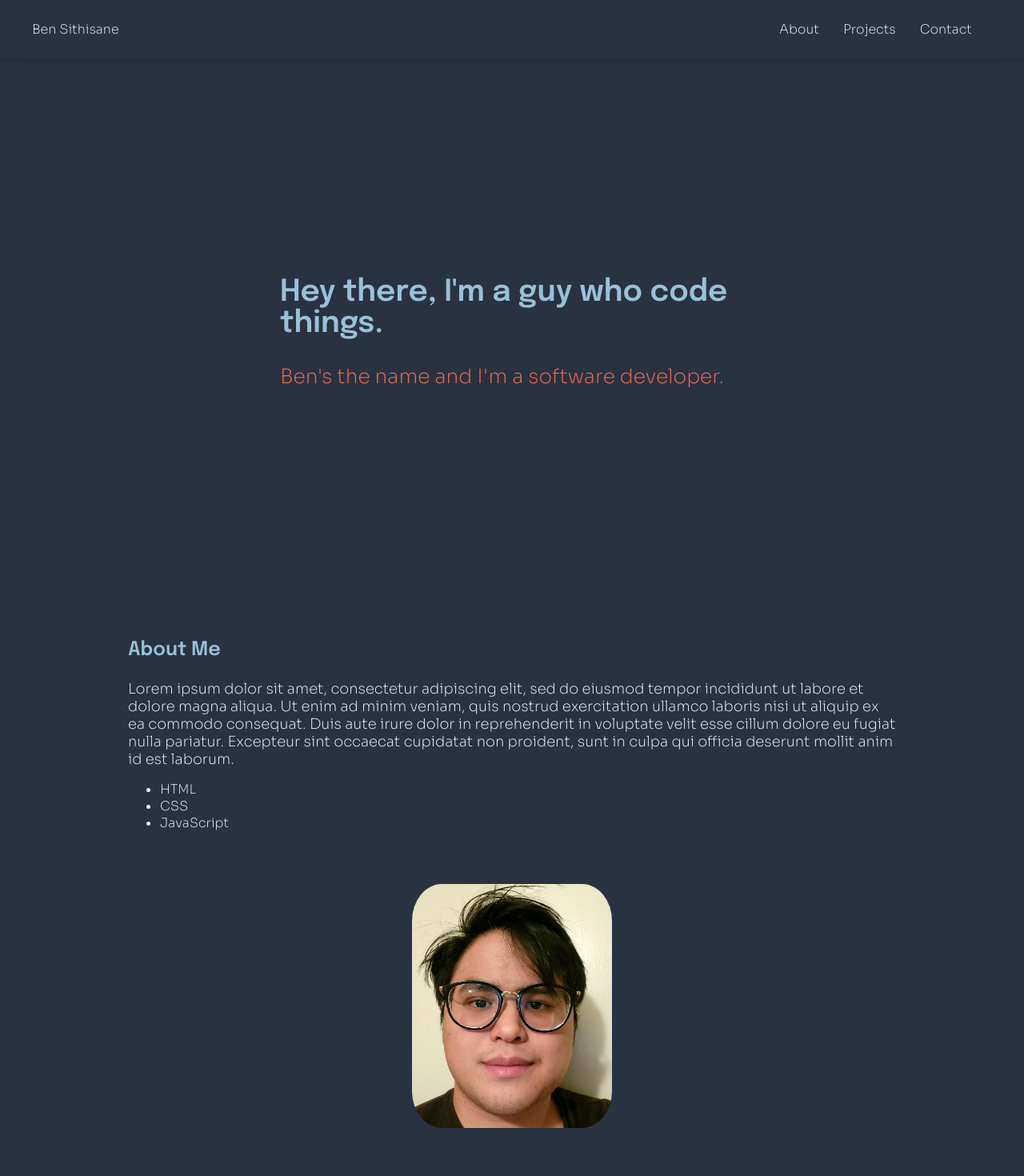
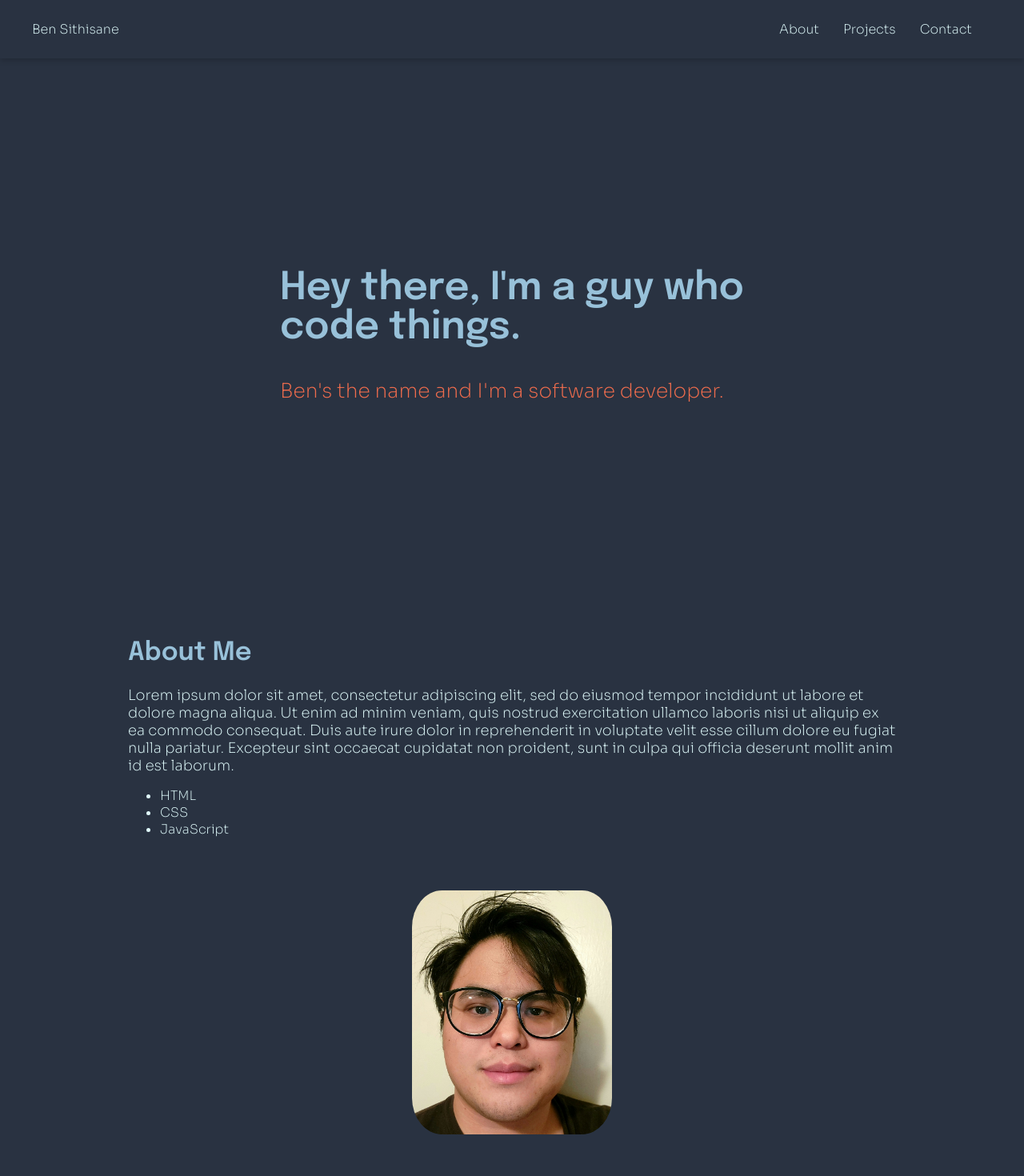
Before and after one commit to Benjamin-Sithisane/portfolio-v1, a React (Create React App) app: page / in a window 1280 px wide. Shown: the top 1470 px of the page at 80% size. Built offline with nearby package versions, Linux system fonts and the light colour scheme.

Commit message:
Aos
added aos to various pages

```diff
--- a/src/components/about.js
+++ b/src/components/about.js
@@ -1,4 +1,6 @@
-import React from 'react';
+import React, { useEffect } from 'react';
+import Aos from 'aos';
+import 'aos/dist/aos.css';
 import styled from 'styled-components';
 const profilepic = require('../img/benprofilepic.jpg');
 
@@ -7,6 +9,7 @@ const StyledAboutSection = styled.section`
     padding: 100px 0px;
 
     h1 {
+        font-size: 2rem;
         margin: 0 0 15px 10px;
     }
 
@@ -59,8 +62,15 @@ const StyledAboutSection = styled.section`
 `;
 
 const About = () => {
+    useEffect(() => {
+        Aos.init({
+            offset: 100,
+            duration: 1500,
+        });
+    }, []);
+
     return (
-        <StyledAboutSection id='about'>
+        <StyledAboutSection id='about'  data-aos='fade-up'>
             <h1>About Me</h1>
 
             <div className='container'>
--- a/src/components/hero.js
+++ b/src/components/hero.js
@@ -11,6 +11,11 @@ const StyledHeroSection = styled.section`
     min-height: 100vh;
     margin: 0 200px;
     font-size: 25px;
+    z-index: -1;
+
+    h1 {
+        font-size: 3rem;
+    }
 
     p {
         color: var(--accent-color);
--- a/src/components/mobile-menu.js
+++ b/src/components/mobile-menu.js
@@ -21,7 +21,7 @@ const StyledMobileMenu = styled.nav`
 
     @media screen and (max-width: 768px) {
         position: fixed;
-        z-index: 1;
+        z-index: 999;
         width: ${({ isOpen }) => (isOpen ? '100%' : '0')};
         height: ${({ isOpen }) => (isOpen ? '100vh' : '0')};
         display: grid;
--- a/src/components/navbar.js
+++ b/src/components/navbar.js
@@ -10,7 +10,8 @@ const StyledNavBar = styled.nav`
     top: 0;
     left: 0;
     right: 0;
-    backdrop-filter: blur(10px);
+    background-color: var(--main-color);
+    z-index: 99;
     box-shadow: rgba(0, 0, 0, 0.2) 0px 2px 8px 0px;
 
     .nav-container {
--- a/src/components/projects.js
+++ b/src/components/projects.js
@@ -1,4 +1,6 @@
-import React from 'react';
+import React, { useEffect } from 'react';
+import Aos from 'aos';
+import 'aos/dist/aos.css'
 import styled from 'styled-components';
 
 const StyledProjectsSection = styled.section`
@@ -48,24 +50,30 @@ const StyledProjectsSection = styled.section`
 `;
 
 const Projects = () => {
+    useEffect(() => {
+        Aos.init({
+            duration: 1500,
+        });
+    }, []);
+
     return (
         <StyledProjectsSection id='projects'>
             <h1>Some Projects I worked on.</h1>
 
             <div className='grid'>
-                <div className="project-card">
+                <div className="project-card" id='one' data-aos='fade-up'>
                     <div className='picture-placeholder'></div>
                     <div className='info-container'>
                         <h2>1</h2>
                     </div>
                 </div>
-                <div className="project-card">
+                <div className="project-card" id='two' data-aos='fade-up' data-aos-placement='#one'>
                     <div className='picture-placeholder'></div>
                     <div className='info-container'>
                         <h2>1</h2>
                     </div>
                 </div>
-                <div className="project-card">
+                <div className="project-card" id='three' data-aos='fade-up' data-aos-placement='#two'>
                     <div className='picture-placeholder'></div>
                     <div className='info-container'>
                         <h2>1</h2>
```
